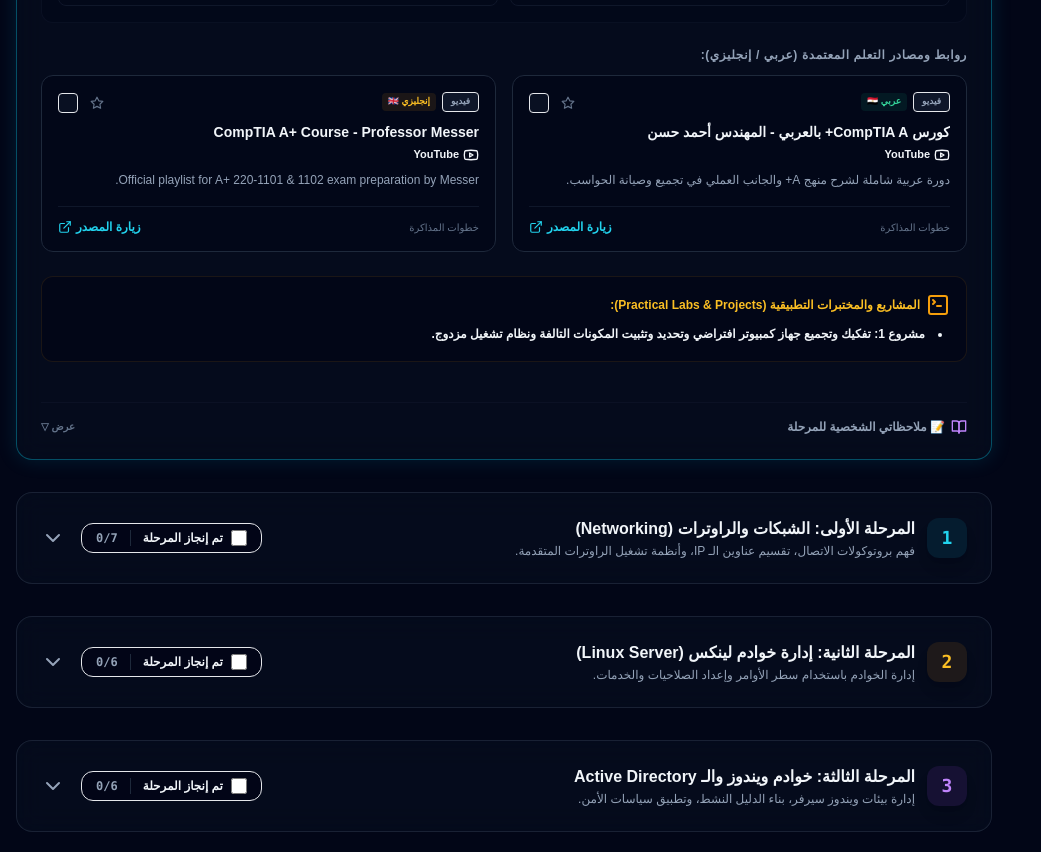
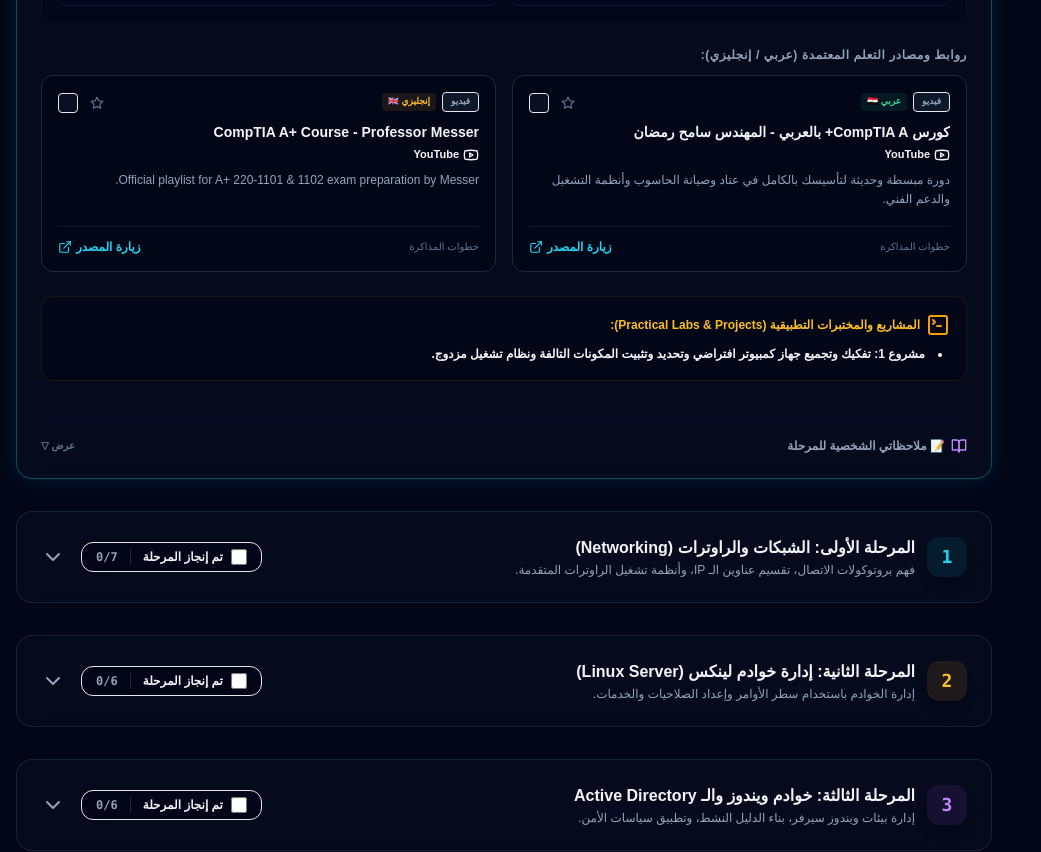
Before and after one commit to AbdelrahmanNemrSayed/IT-Ninja, a React (Vite) app: page / in a window 1280 px wide. Shown: the part 1940-2792 px from the top of the page, without its empty margins (0-1041 px from the left). Built offline with nearby package versions, Linux system fonts and the light colour scheme; a web font is replaced by a local one.

Commit message:
fix: Update CompTIA A+ Arabic course link to Sameh Ramadan Tech

```diff
--- a/src/data/roadmapData.js
+++ b/src/data/roadmapData.js
@@ -18,12 +18,12 @@
     resources: [
       {
         id: "res_itb_ar",
-        title: "كورس CompTIA A+ بالعربي - المهندس أحمد حسن",
+        title: "كورس CompTIA A+ بالعربي - المهندس سامح رمضان",
         type: "video",
         lang: "ar",
         platform: "YouTube",
-        desc: "دورة عربية شاملة لشرح منهج A+ والجانب العملي في تجميع وصيانة الحواسب.",
-        url: "https://www.youtube.com/playlist?list=PL77yNtB4-LjnN2FU3h1v5hIJOHZfW9ugq"
+        desc: "دورة مبسطة وحديثة لتأسيسك بالكامل في عتاد وصيانة الحاسوب وأنظمة التشغيل والدعم الفني.",
+        url: "https://www.youtube.com/playlist?list=PLH-n8YK76vIiDdOMRB-ylvns-_8Zl1euV"
       },
       {
         id: "res_itb_en",
```
Also changed, not shown: 1 other file (tests, documents, lock files or other folders).
